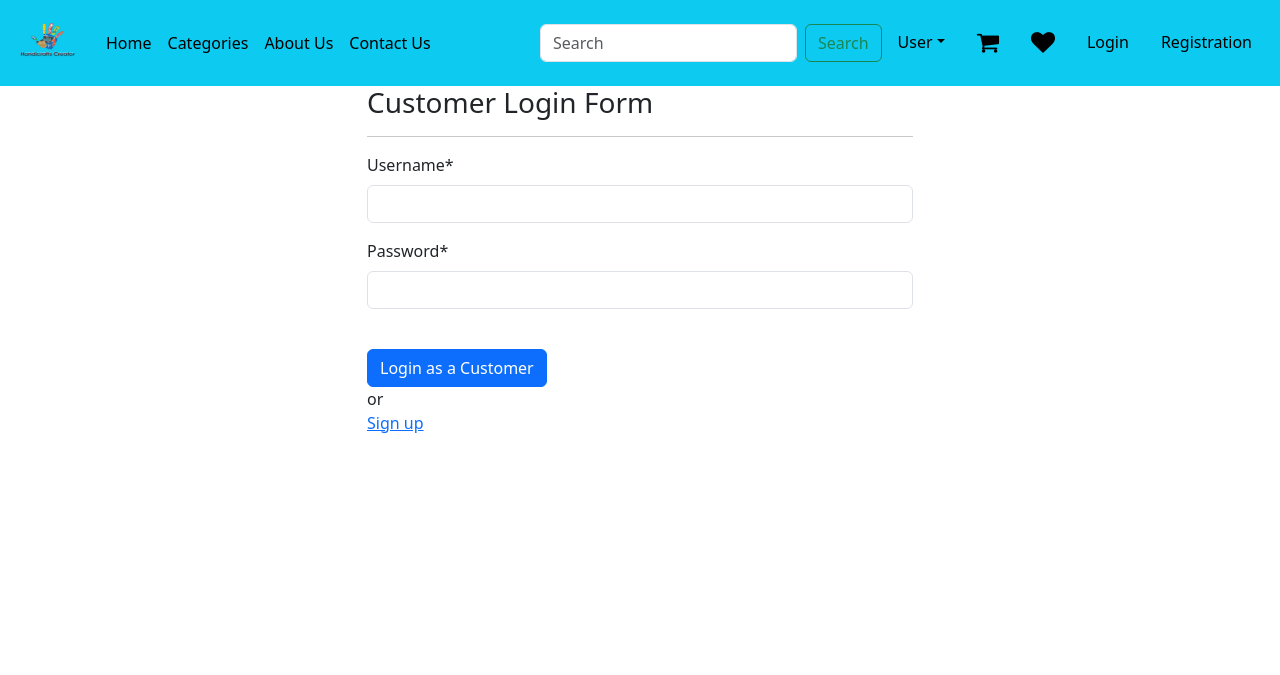
After one commit to Mansithakkar06/ecommerce, a Django app: page /login/ in a window 1280 px wide. The commit adds this page. Shown: the top 675 px of the page. Run offline with Django 5.2, Linux system fonts and the light colour scheme; some libraries are stand-ins or nearby versions.

Commit message:
added customer login/logout functionality

```diff
--- a/ecomm/app/forms.py
+++ b/ecomm/app/forms.py
@@ -15,7 +15,19 @@ class CustomerRegistrationForm(forms.ModelForm):
     email = forms.CharField(widget=forms.EmailInput())
 
 
-
     class Meta:
         model = Customer
         fields = ["username","password","email","full_name", "address"]
+
+
+    def clean_username(self):
+        uname = self.cleaned_data.get("username")
+        if User.objects.filter(username = uname).exists():
+            raise forms.ValidationError("Username already exists.")
+
+        return uname
+
+
+class CustomerLoginForm(forms.Form):
+    username = forms.CharField(widget=forms.TextInput())
+    password = forms.CharField(widget=forms.PasswordInput())
--- a/ecomm/app/urls.py
+++ b/ecomm/app/urls.py
@@ -14,4 +14,6 @@ urlpatterns = [
     path("empty-cart/",EmptyCartView.as_view(),name="emptycart"),
     path("checkout/",CheckoutView.as_view(),name="checkout"),
     path("register/", CustomerRegistrationView.as_view(), name="customerregistration"),
+    path("logout/", CustomerLogoutView.as_view(), name="customerlogout"),
+    path("login/", CustomerLoginView.as_view(), name="customerlogin"),
 ]
--- a/ecomm/app/views.py
+++ b/ecomm/app/views.py
@@ -1,8 +1,9 @@
 from typing import Any
+from django.contrib.auth import authenticate, login, logout
 from django.shortcuts import render,redirect
-from django.views.generic import View,TemplateView,CreateView
+from django.views.generic import View,TemplateView,CreateView, FormView
 from django.urls import reverse_lazy
-from .forms import CheckoutForm, CustomerRegistrationForm
+from .forms import CheckoutForm, CustomerRegistrationForm, CustomerLoginForm
 from .models import *
 
 # Create your views here.
@@ -168,6 +169,30 @@ class CustomerRegistrationView(CreateView):
         email = form.cleaned_data.get("email")
         user = User.objects.create_user(username,email,password)
         form.instance.user = user
+        login(self.request, user)
+        return super().form_valid(form)
+
+
+class CustomerLogoutView(View):
+    def get(self, request):
+        logout(request)
+        return redirect("ecomm:home")
+
+
+class CustomerLoginView(FormView):
+    template_name = "customerlogin.html"
+    form_class = CustomerLoginForm
+    success_url = reverse_lazy("ecomm:home")
+
+    def form_valid(self, form):
+        uname = form.cleaned_data.get("username")
+        pword = form.cleaned_data["password"]
+        usr = authenticate(username=uname, password=pword)
+        if usr is not None and usr.customer:
+            login(self.request, usr)
+        else:
+            return render(self.request, self.template_name, {"form":self.form_class, "error": "Invalid credentials"})
+
         return super().form_valid(form)
 
 class AboutView(TemplateView):
--- a/ecomm/templates/base.html
+++ b/ecomm/templates/base.html
@@ -12,11 +12,12 @@
     <script src="https://cdn.jsdelivr.net/npm/bootstrap@5.3.3/dist/js/bootstrap.bundle.min.js"
         integrity="sha384-YvpcrYf0tY3lHB60NNkmXc5s9fDVZLESaAA55NDzOxhy9GkcIdslK1eN7N6jIeHz"
         crossorigin="anonymous"></script>
-    <link rel="stylesheet" href="static/app/css/owl.carousel.min.css">
-    <link rel="stylesheet" href="static/app/css/all.min.css">
-    <link rel="stylesheet" href="static/app/css/style.css">
+    <link rel="stylesheet" href="{% static 'app/css/owl.carousel.min.css' %}">
+    <link rel="stylesheet" href="{% static 'app/css/all.min.css' %}">
+    <link rel="stylesheet" href="{% static 'app/css/style.css' %}">
     <link href="https://fonts.googleapis.com/icon?family=Material+Icons" rel="stylesheet">
     <link rel="stylesheet" href="https://cdnjs.cloudflare.com/ajax/libs/font-awesome/4.7.0/css/font-awesome.min.css">
+
     <!--alertifyjs-->
     <!-- CSS -->
     <link rel="stylesheet" href="//cdn.jsdelivr.net/npm/alertifyjs@1.14.0/build/css/alertify.min.css" />
@@ -45,7 +46,7 @@
                     <li class="nav-item">
                         <a class="nav-link active text-black" aria-current="page" href="/">Home</a>
                     </li>
-                    <!--<li class="nav-item dropdown">
+                    {% comment %} <li class="nav-item dropdown">
                         <a class="nav-link text-black dropdown-toggle" href="#" role="button" data-bs-toggle="dropdown"
                             aria-expanded="false">
                             Categories
@@ -60,7 +61,7 @@
                             <li><a class="dropdown-item" href="#">Weaving</a></li>
 
                         </ul>
-                    </li>-->
+                    </li> {% endcomment %}
                     <li class="nav-item">
                         <a class="nav-link text-black" href="/all_products/">Categories</a>
                     </li>
@@ -78,6 +79,8 @@
                 </form>
             </div>
             <ul class="navbar-nav me-auto mb-2 mb-lg-0">
+
+
                 <li class="nav-item dropdown mx-2">
                     <a class="nav-link dropdown-toggle text-black" href="#" id="profileDropDown" role="button"
                         data-bs-toggle="dropdown" aria-expanded="false">User</a>
@@ -85,9 +88,12 @@
                         <li><a class="dropdown-item" href="#">Profile</a></li>
                         <li><a class="dropdown-item" href="#">Orders</a></li>
                         <li><a class="dropdown-item" href="#">Change Password</a></li>
-                        <li><a class="dropdown-item" href="#">Logout</a></li>
+
                     </ul>
                 </li>
+
+
+
                 <li class="nav-item mx-2">
                     <a href="{% url 'ecomm:mycart' %}" class="nav-link text-black"><i style="font-size:24px" class="fa">&#xf07a;</i>
                     </a>
@@ -97,9 +103,17 @@
                     </a>
 
                 </li>
-                <li class="nav-item mx-2">
-                    <a href="#" class="nav-link text-black">Login</a>
-                </li>
+
+                {% if request.user.is_authenticated %}
+                        <li class="nav-item mx-2"><a class="nav-link text-black" href="{% url "ecomm:customerlogout" %}">Logout</a></li>
+
+                {% else %}
+                        <li class="nav-item mx-2">
+                            <a href="/login/" class="nav-link text-black">Login</a>
+                        </li>
+                {% endif %}
+
+
                 <li class="nav-item mx-2">
                     <a href="/register/" class="nav-link text-black">Registration</a>
                 </li>
@@ -120,15 +134,23 @@
 
     </footer>
 
+
+
+<script src="https://cdnjs.cloudflare.com/ajax/libs/jquery/3.7.1/jquery.min.js"
+    integrity="sha512-v2CJ7UaYy4JwqLDIrZUI/4hqeoQieOmAZNXBeQyjo21dadnwR+8ZaIJVT8EE2iyI61OV8e6M8PP2/4hpQINQ/g=="
+    crossorigin="anonymous" referrerpolicy="no-referrer"></script>
+
+<script src="https://cdn.jsdelivr.net/npm/bootstrap@5.3.3/dist/js/bootstrap.bundle.min.js" integrity="sha384-YvpcrYf0tY3lHB60NNkmXc5s9fDVZLESaAA55NDzOxhy9GkcIdslK1eN7N6jIeHz" crossorigin="anonymous"></script>
+
     <script src="https://cdn.jsdelivr.net/npm/@popperjs/core@2.11.8/dist/umd/popper.min.js"
         integrity="sha384-I7E8VVD/ismYTF4hNIPjVp/Zjvgyol6VFvRkX/vR+Vc4jQkC+hVqc2pM8ODewa9r"
         crossorigin="anonymous"></script>
     <script src="https://cdn.jsdelivr.net/npm/bootstrap@5.3.3/dist/js/bootstrap.min.js"
         integrity="sha384-0pUGZvbkm6XF6gxjEnlmuGrJXVbNuzT9qBBavbLwCsOGabYfZo0T0to5eqruptLy"
         crossorigin="anonymous"></script>
-    <script src="static/app/js/all.min.js"> </script>
-    <script src="static/app/js/myscript.js"> </script>
-    <script src="static/app/js/owl.carousel.min.js"> </script>
+    <script src=" {% static 'app/js/all.min.js' %} "> </script>
+    <script src=" {% static 'app/js/myscript.js' %} "> </script>
+    <script src=" {% static 'app/js/owl.carousel.min.js' %} "> </script>
     <!--alertifyjs-->
     <script src="//cdn.jsdelivr.net/npm/alertifyjs@1.14.0/build/alertify.min.js"></script>
     <script>
@@ -139,6 +161,8 @@
 
     </script>
 
+
+
 </body>
 
 </html>
--- /dev/null
+++ b/ecomm/templates/customerlogin.html
@@ -0,0 +1,25 @@
+{% extends 'base.html' %}
+
+{% block title %} Customer Login {% endblock %}
+{% load crispy_forms_tags %}
+{% block content %}
+    <div class="container">
+        <div class="row">
+            <div class="col-md-6 mx-auto">
+                <h3>Customer Login Form</h3> <hr>
+                <form action="" method="POST">
+                    {% csrf_token %}
+                    {{form|crispy }} <br>
+                    {% if error %}
+                        <li style="color:red">{{error}}</li>
+                    {% endif %}
+                    <button class="btn btn-primary">Login as a Customer</button> <br>
+                </form>
+                or
+                <br>
+                <a href="{% url "ecomm:customerregistration" %}">Sign up</a>
+            </div>
+        </div>
+    </div>
+
+{% endblock %}
```
Also changed, not shown: ecomm/db.sqlite3.
